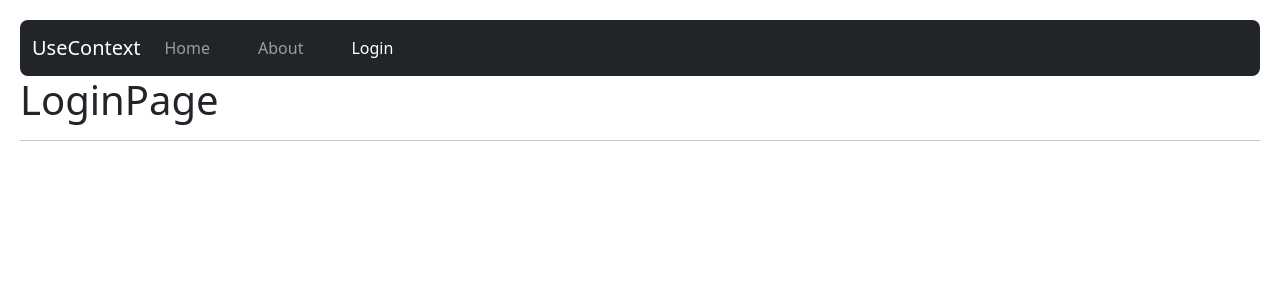
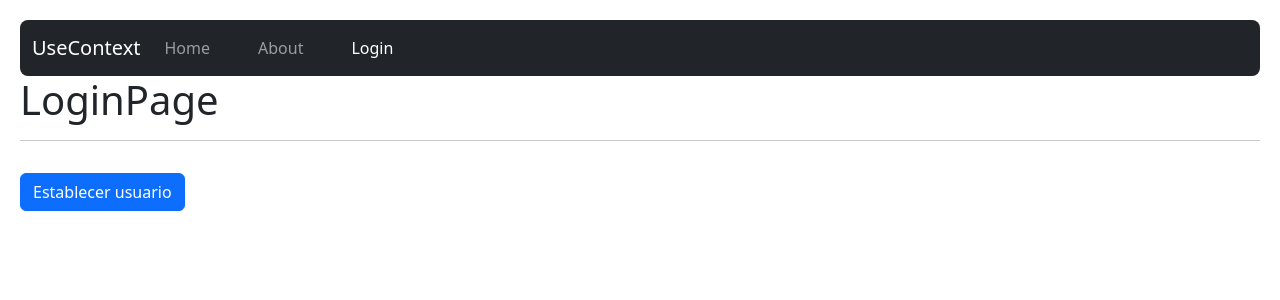
Before and after one commit to MattoDev/hook-app, a React (Vite) app: page /login in a window 1280 px wide. Shown: the top 300 px of the page. Built offline with nearby package versions, Linux system fonts and the light colour scheme.

Commit message:
useContext

```diff
--- a/src/09-useContext/HomePage.jsx
+++ b/src/09-useContext/HomePage.jsx
@@ -1,8 +1,16 @@
+import { useContext } from "react";
+import { UserContext } from "./context/UserContext";
+
 export const HomePage = () => {
+  const { hola, user } = useContext(UserContext);
   return (
     <>
-      <h1>HomePage</h1>
+      <h1>
+        HomePage <small>{user?.name}</small>
+      </h1>
       <hr />
+
+      <pre>{JSON.stringify(user, null, 3)}</pre>
     </>
   );
 };
--- a/src/09-useContext/LoginPage.jsx
+++ b/src/09-useContext/LoginPage.jsx
@@ -1,8 +1,24 @@
+import { useContext } from "react";
+import { UserContext } from "./context/UserContext";
+
 export const LoginPage = () => {
+  const { hola, user, setUser } = useContext(UserContext);
+
   return (
     <>
       <h1>LoginPage</h1>
       <hr />
+
+      <pre>{JSON.stringify(user, null, 3)}</pre>
+
+      <button
+        className="btn btn-primary"
+        onClick={() =>
+          setUser({ id: 123, name: "Juan", email: "juna@gmail.com" })
+        }
+      >
+        Establecer usuario
+      </button>
     </>
   );
 };
--- a/src/09-useContext/context/UserProvider.jsx
+++ b/src/09-useContext/context/UserProvider.jsx
@@ -1,14 +1,16 @@
+import { useState } from "react";
 import { UserContext } from "./UserContext";
 
-const user = {
-  id: 123,
-  name: "Mateo Fonseca",
-  email: "test@gmial.com",
-};
+// const user = {
+//   id: 123,
+//   name: "Mateo Fonseca",
+//   email: "test@gmial.com",
+// };
 
 export const UserProvider = ({ children }) => {
+  const [user, setUser] = useState();
   return (
-    <UserContext.Provider value={{ hola: "Mundo", user }}>
+    <UserContext.Provider value={{ user, setUser }}>
       {children}
     </UserContext.Provider>
   );
```
